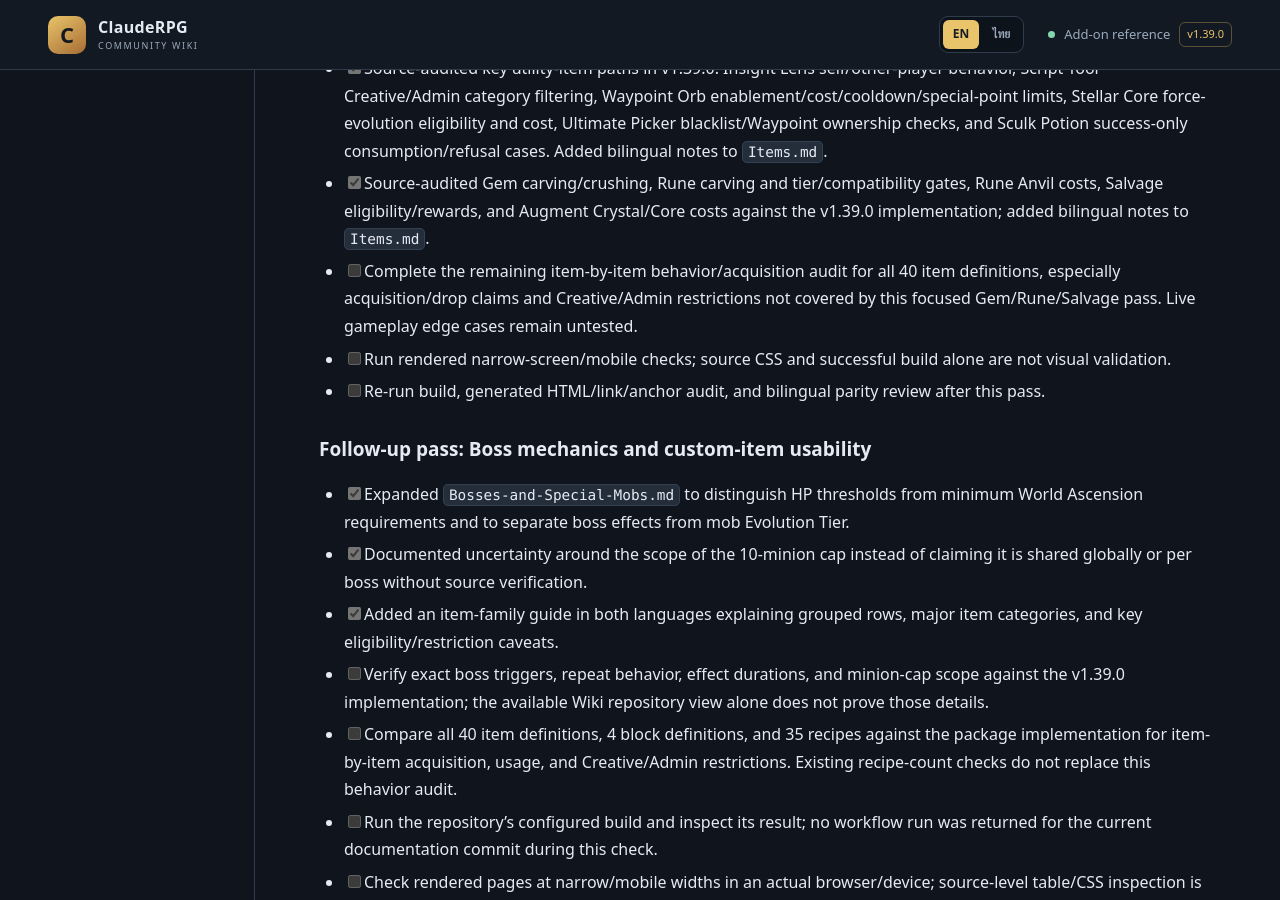
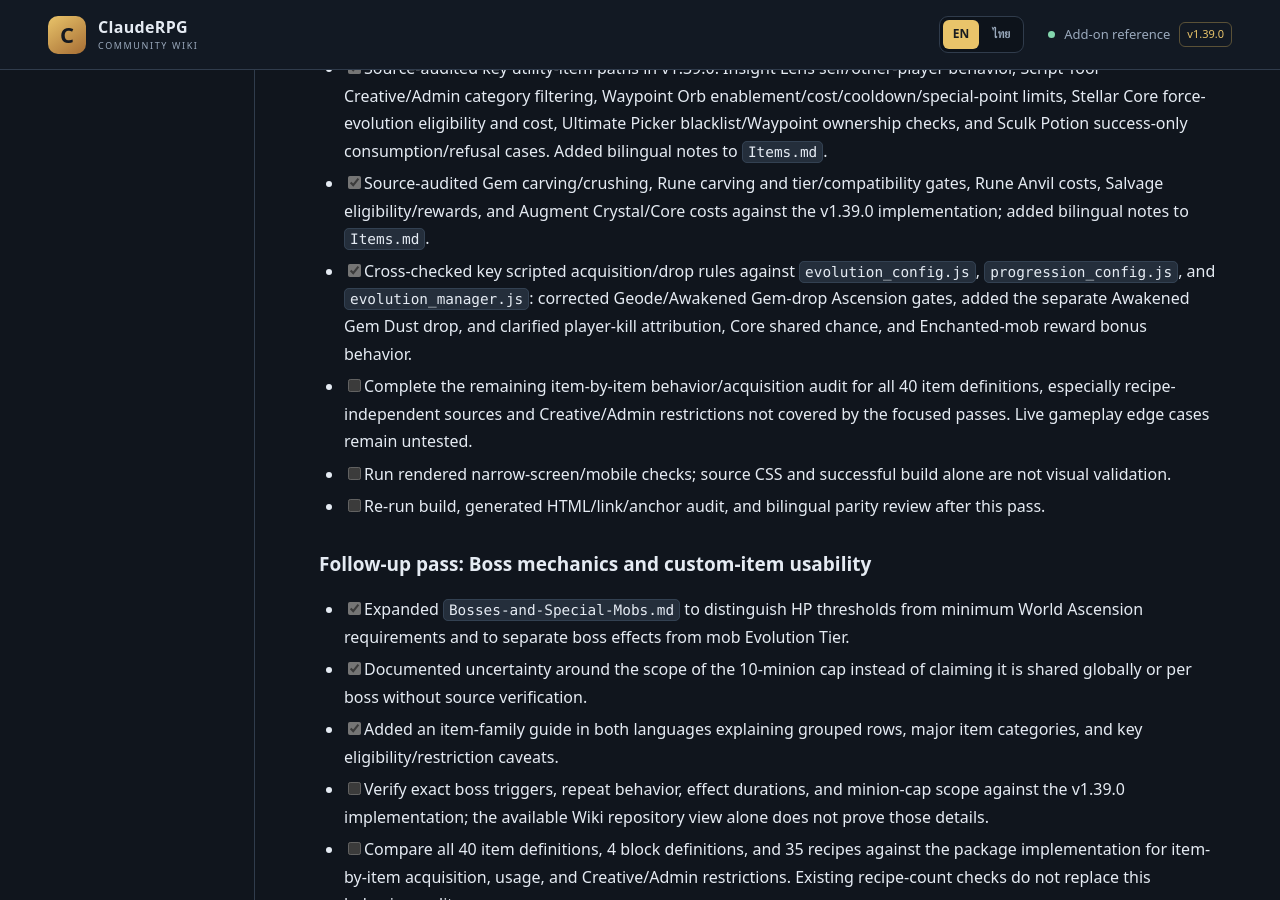
Before and after one commit to miniTorch25/ClaudeRPG-Wiki-V2, a Jekyll site: the page built from CONTENT-GAP-AUDIT.md, in a window 1280 px wide and 900 px high, scrolled down 8374 px. Built offline with Jekyll 4.4.1, drawn with Linux system fonts in a browser that asks for light colours; our own code applies the rules of GitHub Pages for plain Markdown files.

Commit message:
Docs: record scripted item drop audit

```diff
--- a/CONTENT-GAP-AUDIT.md
+++ b/CONTENT-GAP-AUDIT.md
@@ -185,7 +185,8 @@ Use these labels in editorial notes while drafting:
 - [ ] Verify detailed Bosses/phase behavior against the v1.39.0 scripts and ensure boss-specific rules are not inferred from regular evolution tiers.
 - [x] Source-audited key utility-item paths in v1.39.0: Insight Lens self/other-player behavior, Script Tool Creative/Admin category filtering, Waypoint Orb enablement/cost/cooldown/special-point limits, Stellar Core force-evolution eligibility and cost, Ultimate Picker blacklist/Waypoint ownership checks, and Sculk Potion success-only consumption/refusal cases. Added bilingual notes to `Items.md`.
 - [x] Source-audited Gem carving/crushing, Rune carving and tier/compatibility gates, Rune Anvil costs, Salvage eligibility/rewards, and Augment Crystal/Core costs against the v1.39.0 implementation; added bilingual notes to `Items.md`.
-- [ ] Complete the remaining item-by-item behavior/acquisition audit for all 40 item definitions, especially acquisition/drop claims and Creative/Admin restrictions not covered by this focused Gem/Rune/Salvage pass. Live gameplay edge cases remain untested.
+- [x] Cross-checked key scripted acquisition/drop rules against `evolution_config.js`, `progression_config.js`, and `evolution_manager.js`: corrected Geode/Awakened Gem-drop Ascension gates, added the separate Awakened Gem Dust drop, and clarified player-kill attribution, Core shared chance, and Enchanted-mob reward bonus behavior.
+- [ ] Complete the remaining item-by-item behavior/acquisition audit for all 40 item definitions, especially recipe-independent sources and Creative/Admin restrictions not covered by the focused passes. Live gameplay edge cases remain untested.
 - [ ] Run rendered narrow-screen/mobile checks; source CSS and successful build alone are not visual validation.
 - [ ] Re-run build, generated HTML/link/anchor audit, and bilingual parity review after this pass.
 
```
